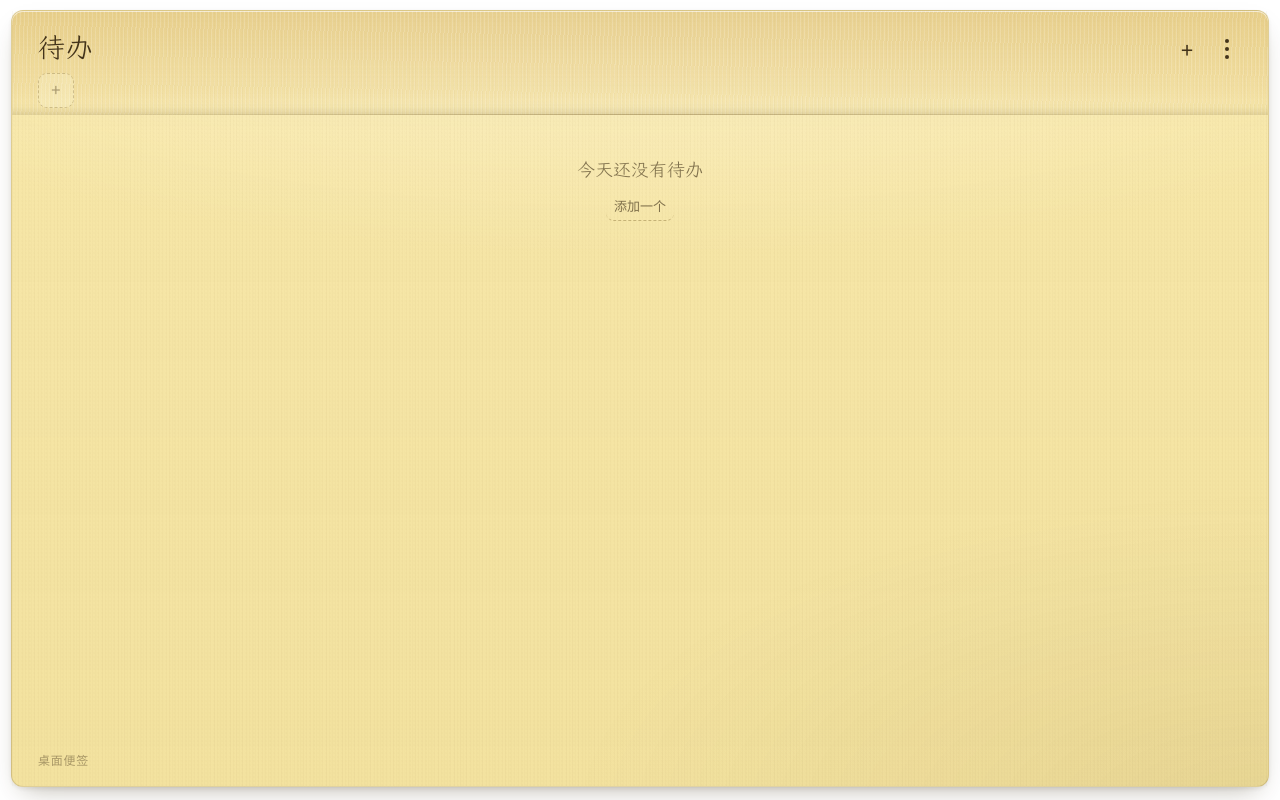
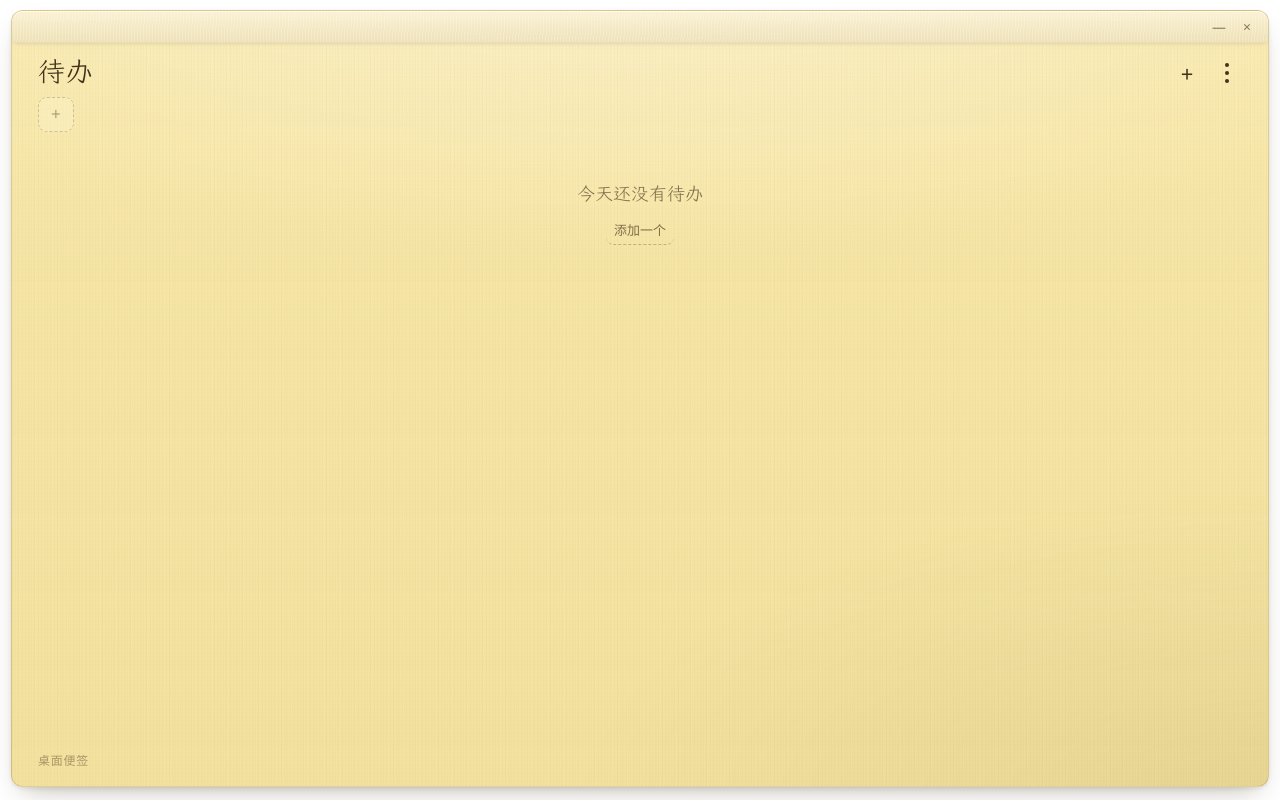
Before and after one commit to miczhang007/DSN, a Vue app: page / in a window 1280 px wide. Built offline with nearby package versions, Linux system fonts and the light colour scheme.

Commit message:
style: 顶栏改为标题上方的窄窗口条并集成窗口按钮
移除覆盖标题区的深色顶栏，改为 32px 双面胶质感窄条：纤维条纹+半透明暖色，集成最小化与关闭按钮，条内可拖拽；标题与内容整体下移。

```diff
--- a/src/App.vue
+++ b/src/App.vue
@@ -6,7 +6,12 @@
       data-tauri-drag-region
       @click="closeMenu"
     >
-      <div class="note-topbar" aria-hidden="true"></div>
+      <div class="window-bar" data-tauri-drag-region>
+        <div class="window-actions">
+          <button class="window-button" type="button" aria-label="最小化" @click.stop="minimizeWindow">—</button>
+          <button class="window-button" type="button" aria-label="关闭" @click.stop="exitApp">×</button>
+        </div>
+      </div>
 
       <header class="note-header" data-tauri-drag-region>
         <button
@@ -565,7 +570,7 @@ import { eventText, taskStatus, taskStatusText } from "./lib/labels.js";
 import { productName } from "./lib/product-info.js";
 
 // 版本号按 AGENTS.md 在 App.vue 内维护，改应用代码后必须同步时间。
-const versionLabel = "v1.5.0 - 2026-11-03 22:12";
+const versionLabel = "v1.5.0 - 2026-11-03 22:15";
 
 const view = ref("home");
 const menuOpen = ref(false);
--- a/src/styles.css
+++ b/src/styles.css
@@ -153,39 +153,57 @@ button {
   z-index: 1;
 }
 
-/* 顶部横栏：质地比纸面更深一点的牛皮色，作为标题与分类的承载区 */
-.note-topbar {
+.window-bar {
   position: absolute;
   top: 0;
   right: 0;
   left: 0;
-  height: 104px;
-  pointer-events: none;
+  display: flex;
+  align-items: center;
+  justify-content: flex-end;
+  height: 32px;
+  padding: 0 8px;
+  cursor: grab;
   background:
-    repeating-linear-gradient(92deg, rgba(255, 255, 255, 0.16) 0 1px, rgba(255, 255, 255, 0) 1px 4px),
-    linear-gradient(180deg, rgba(214, 178, 96, 0.5), rgba(224, 192, 116, 0.26) 76%, rgba(224, 192, 116, 0));
+    repeating-linear-gradient(93deg, rgba(255, 255, 255, 0.22) 0 1px, rgba(255, 255, 255, 0) 1px 3px),
+    linear-gradient(180deg, rgba(252, 244, 219, 0.7), rgba(238, 226, 190, 0.55) 68%, rgba(228, 214, 172, 0.46)),
+    rgba(246, 236, 205, 0.5);
+  border-bottom: 1px solid rgba(122, 96, 40, 0.14);
   border-radius: 11px 11px 0 0;
   box-shadow:
-    inset 0 1px 0 rgba(255, 255, 255, 0.55),
-    inset 0 -10px 14px -12px rgba(90, 68, 20, 0.4);
-}
-
-.note-topbar::after {
-  position: absolute;
-  right: 22px;
-  bottom: 0;
-  left: 22px;
-  height: 1px;
-  content: "";
-  background: linear-gradient(90deg, rgba(122, 96, 40, 0), rgba(122, 96, 40, 0.34), rgba(122, 96, 40, 0));
-}
-
-.is-subview .note-topbar {
-  height: 62px;
+    inset 0 1px 0 rgba(255, 255, 255, 0.6),
+    0 2px 5px -3px rgba(74, 56, 18, 0.28);
+}
+
+.window-bar:active {
+  cursor: grabbing;
+}
+
+.window-actions {
+  display: flex;
+  gap: 2px;
+  align-items: center;
+}
+
+.window-button {
+  display: grid;
+  place-items: center;
+  width: 26px;
+  height: 22px;
+  color: rgba(80, 62, 26, 0.66);
+  font-family: var(--font-ui);
+  font-size: 14px;
+  line-height: 1;
+  border-radius: 6px;
+}
+
+.window-button:hover {
+  color: rgba(52, 38, 12, 0.95);
+  background: rgba(255, 255, 255, 0.55);
 }
 
 .is-subview .content {
-  top: 74px;
+  top: 88px;
 }
 
 /* --------------------------------------------------------------------------
@@ -194,7 +212,7 @@ button {
 
 .note-header {
   position: absolute;
-  top: 20px;
+  top: 44px;
   right: 26px;
   left: 26px;
   display: flex;
@@ -294,7 +312,7 @@ h1 {
 
 .category-tabs {
   position: absolute;
-  top: 62px;
+  top: 86px;
   right: 26px;
   left: 26px;
   display: flex;
@@ -368,7 +386,7 @@ h1 {
 }
 
 .content.has-tabs {
-  top: 108px;
+  top: 132px;
 }
 
 /* --------------------------------------------------------------------------
```
Also changed, not shown: design/README.md.
